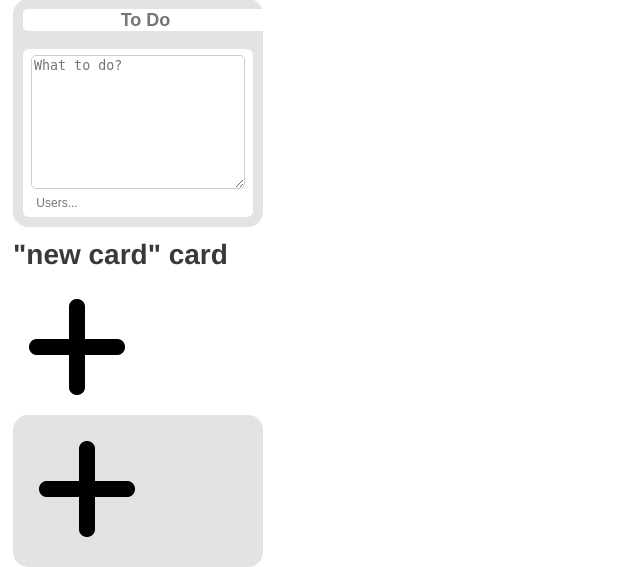
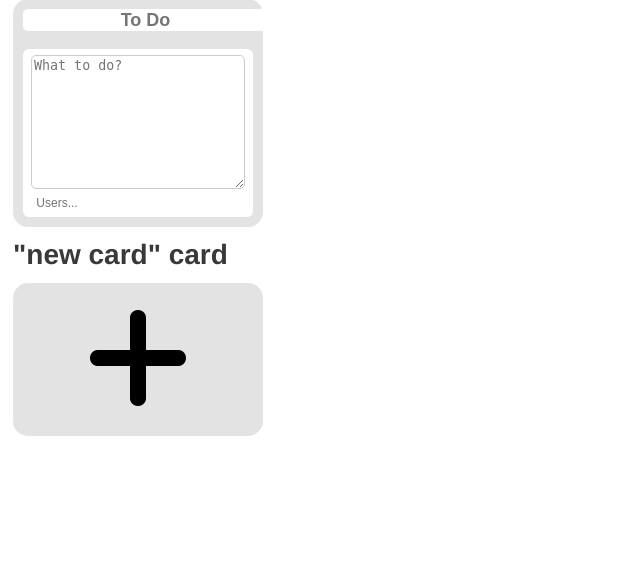
Before and after one commit to CodecoolBP20162/web-with-python-proman-keng-uru, a Flask app: page / in a window 1280 px wide. Shown: the part 285-852 px from the top of the page, without its empty margins (0-640 px from the left). After the commit the page ends 721 px from the top, so only its background shows below. Run offline with Flask 2, Linux system fonts and the light colour scheme; some libraries are stand-ins or nearby versions.

Commit message:
final basic cards, waiting for more design

```diff
--- a/static/card.css
+++ b/static/card.css
@@ -84,3 +84,12 @@ body {
   padding: 5px;
   word-wrap: break-word;
 }
+
+button {
+    background-color: Transparent;
+    background-repeat:no-repeat;
+    border: none;
+    cursor:pointer;
+    overflow: hidden;
+    outline:none;
+}
--- a/templates/cards_example.html
+++ b/templates/cards_example.html
@@ -6,7 +6,6 @@
     <title>Kenguru</title>
     <link rel=stylesheet type=text/css href="{{ url_for('static', filename='card.css') }}"></link>
     <script src="{{ url_for('static', filename='script.js') }}"></script>
-    <script src="jquery.autosize.min.js" type="text/javascript"></script>
 </head>
 
 <body>
@@ -30,9 +29,12 @@
         </article>
     </section>
     <h1>"new card" card</h1>
-    <img src="../static/plus.png" alt="New card">
     <section class="card">
-        <img src="/static/plus.png">
+        <center>
+            <button>
+        <img src="{{ url_for('static', filename='plus.png') }}" alt="New card">
+        </button>
+        </center>
     </section>
 </body>
 
```
